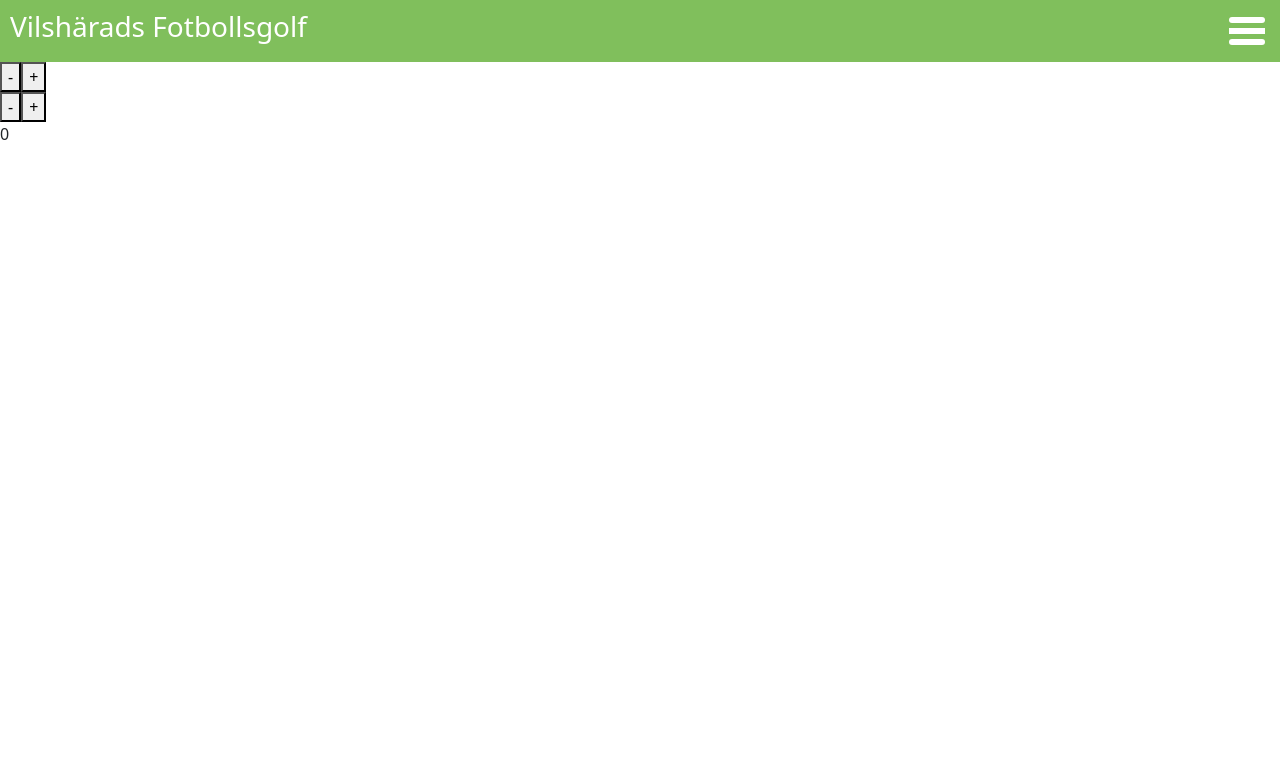
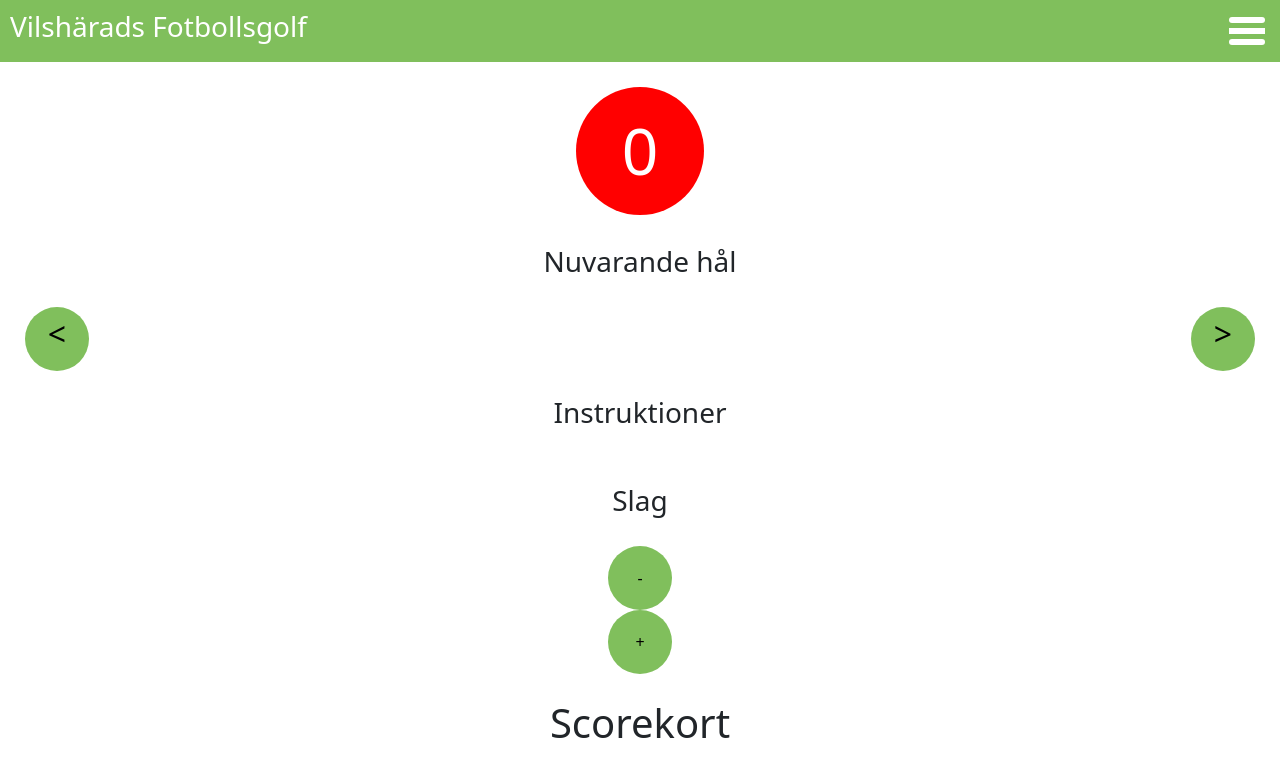
Before and after one commit to gobbe05/Fotbollsgolf-Scorekort, a React (Vite) app: page /round/1 in a window 1280 px wide. Shown: the top 776 px of the page. Built offline with nearby package versions, Linux system fonts and the light colour scheme; no server answers.

Commit message:
Close to done

```diff
--- a/src/components/Home/oldround.tsx
+++ b/src/components/Home/oldround.tsx
@@ -1,4 +1,4 @@
-import { FC, useState } from "react"
+import { FC, useEffect, useState } from "react"
 import { Link } from "react-router-dom"
 import '../../../styles/oldround.scss'
 
@@ -6,19 +6,47 @@ interface props {
   score: number,
   activeHole: number,
   holes: Array<number>,
-  roundId: number
+  roundId: string
 }
 
 const OldRound: FC<props> = (props): JSX.Element => {
 
   const [scoreCardHidden, setScoreCardHidden] = useState(true)
 
+  const [courseInformation, setCourseInformation]: any = useState()
+  const [courseLoaded, setCourseLoaded] = useState(false)
+
+  //Fetch course information
+  //Fetch course information
+  useEffect(() => {
+    const url = "https://fpgscore.fredricpersson2.repl.co/info.json";
+      const fetchData = async () => {
+      try {
+        const response = await fetch(url);
+        const json = await response.json();
+        setCourseInformation(json)
+        setCourseLoaded(true)
+      } catch (error) {
+        console.log("error", error);
+      }
+    };
+    fetchData();
+  }, [])
+
+  //Create function that returns classname on difference between par and score
+
+  //Show par
+
+  //Set up color for score
+
+  //style to make clearer
+
   return (
     <>
       <div className={scoreCardHidden ? "oldround-container scorecard-hidden" : "oldround-container"} onClick={() => setScoreCardHidden(!scoreCardHidden)}>
 
         <div className={"oldround-quickstats"}>
-          <div className={"score"}>
+          <div className={"oldround-score"}>
             <h3 className={"quickstats-score"}>{props.score}</h3>
           </div>
           <div>
@@ -31,19 +59,43 @@ const OldRound: FC<props> = (props): JSX.Element => {
         <div className="oldround-scorecard">
 
           {props.holes.map((score, index) => {
+            let parName = ""
+            if(courseLoaded) {
+              const parDifference = score - courseInformation.court[index].par
+
+            if(parDifference >= 2) {
+              parName = "doublebogey"
+            }
+            if(parDifference == 1) {
+              parName = "bogey"
+            }
+            if(parDifference == 0) {
+              parName = "par"
+            }
+            if(parDifference == -1) {
+              parName = "birdie"
+            }
+            if(parDifference <= -2) {
+              parName = "eagle"
+            }
+            if(parDifference == -courseInformation.court[index].par) {
+              parName = "none"
+            }
+            }
             return (
               <>
                 <div>
 
-                  <div className={"scorecard-holenumber scorecard-box"}>{index+1}</div>
-                  <div className={"scorecard-holescore scorecard-box"}>{score}</div>
+                  <div className={"scorecard-holenumber scorecard-box"}><b>{index+1}</b></div>
+                  {courseLoaded ? <div className={"scorecard-par scorecard-box"}><h6>{courseInformation.court[index].par}</h6></div> : <></>}
+                  <div className={"scorecard-holescore scorecard-box " + parName}><h6>{score}</h6></div>
 
                 </div>
               </>
             )
           })}
 
-          <Link to={`/round/${props.roundId}`} className={"resumeround"}>Resume Round</Link>
+          <Link to={`/round/${props.roundId}`} className={"resumeround"}>Återuppta runda</Link>
 
         </div>
       </div>
--- a/src/components/Login.tsx
+++ b/src/components/Login.tsx
@@ -1,7 +1,7 @@
 import {FC} from 'react'
 import {useEffect, useState} from 'react'
 import {Form, Button, Card, Alert, Container} from 'react-bootstrap'
-import {Link} from 'react-router-dom'
+import {Link, Navigate} from 'react-router-dom'
 
 
 import {
@@ -20,10 +20,12 @@ const Login:FC = () => {
 
     const [error, setError] = useState("")
     const [tryLogin, setTryLogin] = useState(false)
+    const [loggedIn, setLoggedIn] = useState(false)
 
     useEffect(() => {
         onAuthStateChanged(auth, (currentUser: any) => {
             setUser(currentUser)
+            setLoggedIn(true)
         })
     }, [tryLogin])
 
@@ -39,6 +41,7 @@ const Login:FC = () => {
 
     return (
     <>
+    {loggedIn ? <Navigate to={"/"}/> : <></>}
 <Container className="d-flex align-items-center justify-content-center" style={ {minHeight: "100vh"} }>
           <div className="w-100" style={  {maxWidth: "400px"} }>
 
--- a/src/components/Signup.tsx
+++ b/src/components/Signup.tsx
@@ -1,6 +1,6 @@
 import {useEffect, useState} from 'react'
 import {Form, Button, Card, Alert, Container} from 'react-bootstrap'
-import {Link} from 'react-router-dom'
+import {Link, Navigate} from 'react-router-dom'
 
 import {
     createUserWithEmailAndPassword,
@@ -18,12 +18,14 @@ export default function Signup() {
     const [confirmPasswordValue, setConfirmPasswordValue] = useState()
     const [error, setError] = useState('')
     const [signUp, setSignUp] = useState(false)
+    const [loggedIn, setLoggedIn] = useState(false)
 
     const [user, setUser]: any = useState({uid: "none"})
 
     useEffect(() => {
         onAuthStateChanged(auth, (currentUser: any) => {
             setUser(currentUser);
+            setLoggedIn(true)
           });
 
 
@@ -41,6 +43,7 @@ export default function Signup() {
 
     return (
         <>
+        {loggedIn ? <Navigate to={'/'} /> : null}
 <Container className="d-flex align-items-center justify-content-center" style={ {minHeight: "100vh"} }>
           <div className="w-100" style={  {maxWidth: "400px"} }>
 
--- a/src/pages/Round.tsx
+++ b/src/pages/Round.tsx
@@ -3,6 +3,8 @@ import { FC, useState, useEffect } from "react"
 import { useParams } from "react-router-dom"
 import { auth, db } from "../firebase"
 import {doc, onSnapshot } from 'firebase/firestore'
+import '../../styles/oldround.scss'
+import '../../styles/round.scss'
 import edit from "../utils/edit"
 
 const Round: FC = () => {
@@ -10,6 +12,7 @@ const Round: FC = () => {
 
     //Object
     const [round, setRound]: any = useState()
+    const [rounds, setRounds] = useState()
     const [objRounds, setObjRounds]: any = useState()
     const [objEmail, setObjEmail] = useState("")
 
@@ -21,11 +24,31 @@ const Round: FC = () => {
     const [score, setScore] = useState(0)
     const [holes, setHoles]: any = useState()
 
+    const [courseInformation, setCourseInformaiton]: any = useState()
+    const [courseLoaded, setCourseLoaded] = useState(false)
+
       useEffect(() => {
         onAuthStateChanged(auth, (currentUser: any) => {
           setUserId(currentUser.uid)
           setUserLoaded(true)
         });
+
+        //Fetch course information
+        const url = "https://fpgscore.fredricpersson2.repl.co/info.json";
+        const fetchData = async () => {
+        try {
+            const response = await fetch(url);
+            const json = await response.json();
+
+            console.log(courseLoaded)
+            setCourseInformaiton(json)
+            setCourseLoaded(true)
+            console.log(json)
+        } catch (error) {
+            console.log("error", error);
+        }
+        };
+        fetchData();
       }, [])
 
       useEffect(() => {
@@ -34,6 +57,7 @@ const Round: FC = () => {
                 const source = doc.metadata.hasPendingWrites ? "Local" : "Server";
                 setObjRounds(doc.data().rounds)
                 setObjEmail(doc.data().email)
+                setRounds(doc.data().rounds)
                 doc.data().rounds.map((round: any) => {
                     if(round.roundId == roundId) {
                         setRound(round)
@@ -53,34 +77,102 @@ const Round: FC = () => {
         }
       }, [userLoaded])
 
+      //Change array for activeHole
+      function changeArrayAH(rounds: any, change:any) {
+        let arrIndex: any
+        rounds.map((round: any, index: any) => {
+            if(round.roundId == roundId) {
+
+                arrIndex = index
+            }
+            rounds[arrIndex] = {activeHole: activeHole+change, holes:holes, score:score, roundId: roundId}
+
+        })
+        return rounds
+      }
+      //Change array for score
+      function changeArrayS(rounds: any, change:any, activeHole: any) {
+        let arrIndex: any
+        rounds.map((round: any, index: any) => {
+            if(round.roundId == roundId) {
+                arrIndex = index
+            }
+        })
+        if(arrIndex != undefined) {
+            rounds[arrIndex].holes[activeHole-1] = rounds[arrIndex].holes[activeHole-1] + change
+        }
+        console.log(activeHole)
+        return rounds
+      }
 
     return (
 
         <>
-        <div>
-            <button onClick={() => {if(activeHole != 1) edit(objEmail, [{activeHole: activeHole-1, holes:holes, score: score, roundId: roundId}], userId)}}>-</button>
+        <div className={"score"}>
+            {score}
+        </div>
+        <div className={"activehole"}>Nuvarande hål</div>
+        <div className={"activehole-container"}>
+            <button onClick={() => {if(activeHole != 1) edit(objEmail, changeArrayAH(rounds, -1), userId)}}><h2>{"<"}</h2></button>
 
                 {roundLoaded ? <h1>{activeHole}</h1> : null}
 
-            <button onClick={() => {if(activeHole != 18) {edit(objEmail, [{activeHole: activeHole+1, holes:holes, score: score, roundId: roundId}], userId)}}}>+</button>
+            <button onClick={() => {if(activeHole != 18) {edit(objEmail, changeArrayAH(rounds, 1), userId)}}}><h2>{">"}</h2></button>
         </div>
-        <div>
+        <div className={"instructions-container"}>
+            <h3>Instruktioner</h3>
+            {courseLoaded && roundLoaded ? <>{courseInformation.court[activeHole-1].info}</> : null}
+        </div>
+        <div className={"slag"}>Slag</div>
+        <div className={"activescore-container"}>
             <button onClick={() => {if(activeHole != 1) {
-                const tempHoleScore = holes
-                tempHoleScore[activeHole-1] = tempHoleScore[activeHole-1] - 1
-                edit(objEmail, [{activeHole: activeHole, holes:tempHoleScore, score: score-1, roundId: roundId}], userId)}}}>-</button>
+                edit(objEmail, changeArrayS(rounds, -1, activeHole), userId)}}}>-</button>
 
                 {roundLoaded ? <h1>{round.holes[activeHole-1]}</h1> : null}
 
             <button onClick={() => {if(activeHole != 18) {
-                const tempHoleScore = holes
-                tempHoleScore[activeHole-1] = tempHoleScore[activeHole-1] + 1
-                edit(objEmail, [{activeHole: activeHole, holes:tempHoleScore, score: score+1, roundId: roundId}], userId)}}}>+</button>
-        </div>
-        <div>
-            {score}
+                edit(objEmail, changeArrayS(rounds, 1, activeHole), userId)}}}>+</button>
         </div>
 
+        <h1 className={"scorekort-titel"}>Scorekort</h1>
+        <div className="oldround-scorecard">
+        {roundLoaded && courseLoaded ? round.holes.map((score: any, index: any) => {
+            let parName = ""
+            if(courseLoaded) {
+              const parDifference = score - courseInformation.court[index].par
+
+            if(parDifference >= 2) {
+              parName = "doublebogey"
+            }
+            if(parDifference == 1) {
+              parName = "bogey"
+            }
+            if(parDifference == 0) {
+              parName = "par"
+            }
+            if(parDifference == -1) {
+              parName = "birdie"
+            }
+            if(parDifference <= -2) {
+              parName = "eagle"
+            }
+            if(parDifference == -courseInformation.court[index].par) {
+              parName = "none"
+            }
+            }
+            return (
+              <>
+                <div>
+
+                  <div className={"scorecard-holenumber scorecard-box"}><b>{index+1}</b></div>
+                  {courseLoaded ? <div className={"scorecard-par scorecard-box"}><h6>{courseInformation.court[index].par}</h6></div> : <></>}
+                  <div className={"scorecard-holescore scorecard-box " + parName}><h6>{score}</h6></div>
+
+                </div>
+              </>
+            )
+          }): <></>}
+            </div>
         </>
         )
 }
--- a/styles/oldround.scss
+++ b/styles/oldround.scss
@@ -35,15 +35,64 @@
   border-radius: 24px;
 }
 .scorecard-box {
-  border: 0.5px solid rgb(187, 187, 187);
+  background-color: #efefef;
+  display: flex;
+  justify-content: center;
+  align-items: center;
   width: 10vw;
+  height: 10vw;
+  border-bottom: 1px solid rgb(212, 212, 212);
+}
+.scorecard-box h6 {
+  margin: 0;
 }
 .resumeround {
   margin: auto;
   margin-top: 10px;
+  margin-bottom: 10px;
   color: white;
   text-decoration: none;
   background-color: #80bf5c;
   padding: 10px;
   border-radius: 10px;
 }
+.scorecard-holescore {
+  width: 9vw;
+  height: 9vw;
+  margin-bottom: 25px !important;
+}
+.doublebogey, .bogey, .par, .birdie, .eagle, .none {
+  margin-top: 10px;
+  margin-bottom: 10px;
+  border: none;
+  color: white;
+}
+.doublebogey {
+  background-color: rgb(0, 85, 189);
+}
+.bogey {
+  background-color: rgb(0, 142, 189);
+}
+.par {
+  background-color: white;
+}
+.par, .eagle {
+  color: black;
+}
+.birdie {
+  background-color: rgb(252, 68, 68);
+  border-radius: 10vw;
+}
+.eagle {
+  background-color: #fff870;
+  border-radius: 10vw;
+}
+.none {
+  background-color: white;
+  border: none;
+  color: black;
+}
+
+.scorekort-titel {
+  text-align: center;
+}
--- a/styles/reset.css
+++ b/styles/reset.css
@@ -5,3 +5,7 @@
 *::after {
     box-sizing: border-box;
 }
+h1,h2,h3,h4,h5,h6 {
+    font-weight: lighter !important;
+    margin: 0;
+}
--- /dev/null
+++ b/styles/round.scss
@@ -0,0 +1,43 @@
+.score {
+    margin: auto;
+    margin-top: 25px;
+    display: flex;
+    justify-content: center;
+    align-items: center;
+    height: 128px;
+    width: 128px;
+    font-size: 64px;
+    background-color: red;
+    color: white;
+    border-radius: 64px;
+}
+.activehole, .slag {
+    margin: 25px;
+    font-size: 28px;
+    font-weight:lighter;
+    text-align: center;
+}
+.slag {
+    margin-top: 50px;
+}
+.activehole-container, .activescore-container {
+    margin: 25px;
+    display: flex;
+    align-items: center;
+    justify-content: space-between;
+}
+.activehole-container button, .activescore-container button {
+    background-color: #80bf5c;
+    height: 64px;
+    width: 64px;
+
+    border-radius: 32px;
+    border: none;
+}
+
+.activescore-container {
+    flex-direction: column;
+}
+.instructions-container {
+    text-align: center;
+}
```
Also changed, not shown: src/pages/Home.tsx (+21 -5 lines), styles/landingpage.scss (+7 -0 lines).
